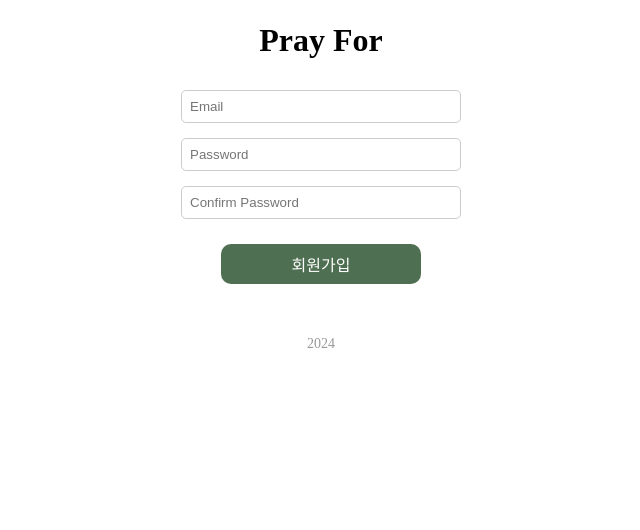
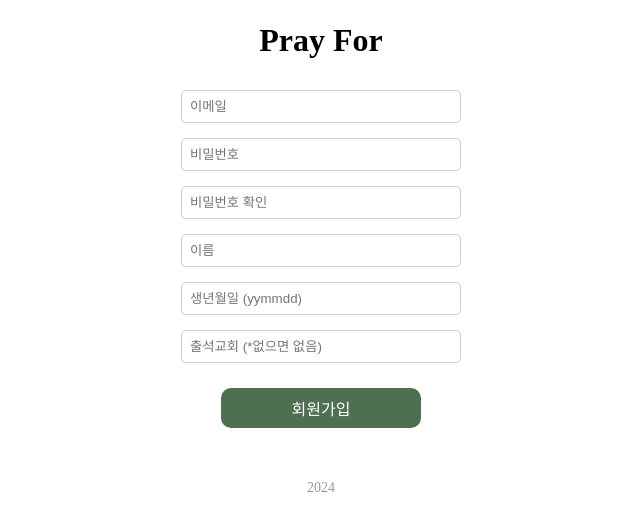
Before and after one commit to Yes2eul/Pray-For, a Next.js app: page /signup in a window 1280 px wide. Shown: the top 530 px of the page, without its empty margins (319-959 px from the left). Built offline with nearby package versions, Linux system fonts and the light colour scheme.

Commit message:
feat: 회원가입 폼 수정

```diff
--- a/components/loginForm.js
+++ b/components/loginForm.js
@@ -29,7 +29,7 @@ export default function LoginForm({ handleLogin, error }) {
   return (
     <form onSubmit={handleLogInSubmit} id="form">
       <input
-        placeholder="Email"
+        placeholder="이메일"
         type="email"
         id="email"
         name="email"
@@ -39,7 +39,7 @@ export default function LoginForm({ handleLogin, error }) {
       />
 
       <input
-        placeholder="Password"
+        placeholder="비밀번호"
         type="password"
         id="password"
         name="password"
--- a/components/signupForm.js
+++ b/components/signupForm.js
@@ -6,6 +6,9 @@ export default function SignUpForm({ handleSignUp, error }) {
     email: "",
     password: "",
     confirmPassword: "",
+    userName: "",
+    dob: "",
+    church: "",
   });
 
   const handleInputChange = (event) => {
@@ -31,6 +34,14 @@ export default function SignUpForm({ handleSignUp, error }) {
       return;
     }
 
+    if (signupInputs.userName.length > 2) {
+      setError("이름은 최소 2자 이상이어야 합니다.");
+    }
+
+    if (signupInputs.church.length > 2) {
+      setError("출석교회명은 최소 2자 이상이어야 합니다.");
+    }
+
     setError("");
     handleSignUp(signupInputs);
   };
@@ -38,7 +49,7 @@ export default function SignUpForm({ handleSignUp, error }) {
   return (
     <form onSubmit={handleSignUpSubmit} id="form">
       <input
-        placeholder="Email"
+        placeholder="이메일"
         type="email"
         id="email"
         name="email"
@@ -48,7 +59,7 @@ export default function SignUpForm({ handleSignUp, error }) {
       />
 
       <input
-        placeholder="Password"
+        placeholder="비밀번호"
         type="password"
         id="password"
         name="password"
@@ -58,11 +69,42 @@ export default function SignUpForm({ handleSignUp, error }) {
       />
 
       <input
-        placeholder="Confirm Password"
+        placeholder="비밀번호 확인"
         type="password"
         id="confirmPassword"
         name="confirmPassword"
         value={signupInputs.confirmPassword}
+        onChange={handleInputChange}
+        required
+      />
+
+      <input
+        placeholder="이름"
+        type="text"
+        id="userName"
+        name="userName"
+        value={signupInputs.userName}
+        onChange={handleInputChange}
+        required
+      />
+
+      <input
+        placeholder="생년월일 (yymmdd)"
+        type="number"
+        id="dob"
+        name="dob"
+        value={signupInputs.dob}
+        onChange={handleInputChange}
+        pattern="\d{6}"
+        required
+      />
+
+      <input
+        placeholder="출석교회 (*없으면 없음)"
+        type="text"
+        id="church"
+        name="church"
+        value={signupInputs.church}
         onChange={handleInputChange}
         required
       />
--- a/styles/globals.css
+++ b/styles/globals.css
@@ -117,7 +117,7 @@ a {
   justify-content: center;
   align-items: center;
 
-  width: 300px;
+  width: 500px;
   margin: 0 auto;
   padding: 10px;
 }
```
